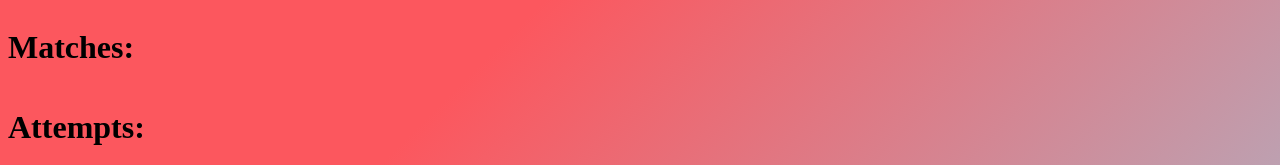
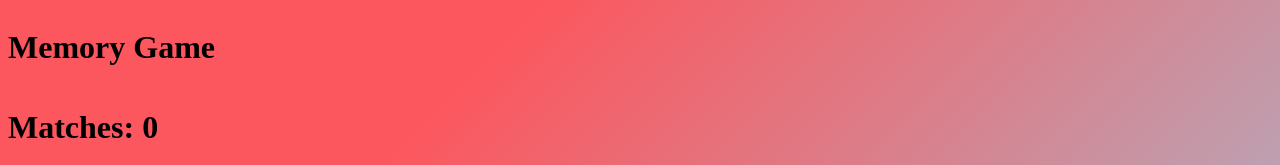
Before and after one commit to vengets/memory-game, a plain HTML site: page index.html in a window 1280 px wide. Shown: the top 165 px of the page. Drawn offline with Linux system fonts and the light colour scheme.

Commit message:
Adding title and setting values for scores

```diff
--- a/index.html
+++ b/index.html
@@ -7,8 +7,11 @@
     <script src="app.js" charset="utf-8"></script>
 </head>
 <body>
-<h1> Matches: <span id="matches"></span> </h1>
-<h1> Attempts: <span id="attempts"></span> </h1>
+<h1>Memory Game</h1>
+<div>
+<h1> Matches: <span id="matches">0</span> </h1>
+<h1> Attempts: <span id="attempts">0</span> </h1>
+</div>
 <div class="grid">
 
 </div>
```
